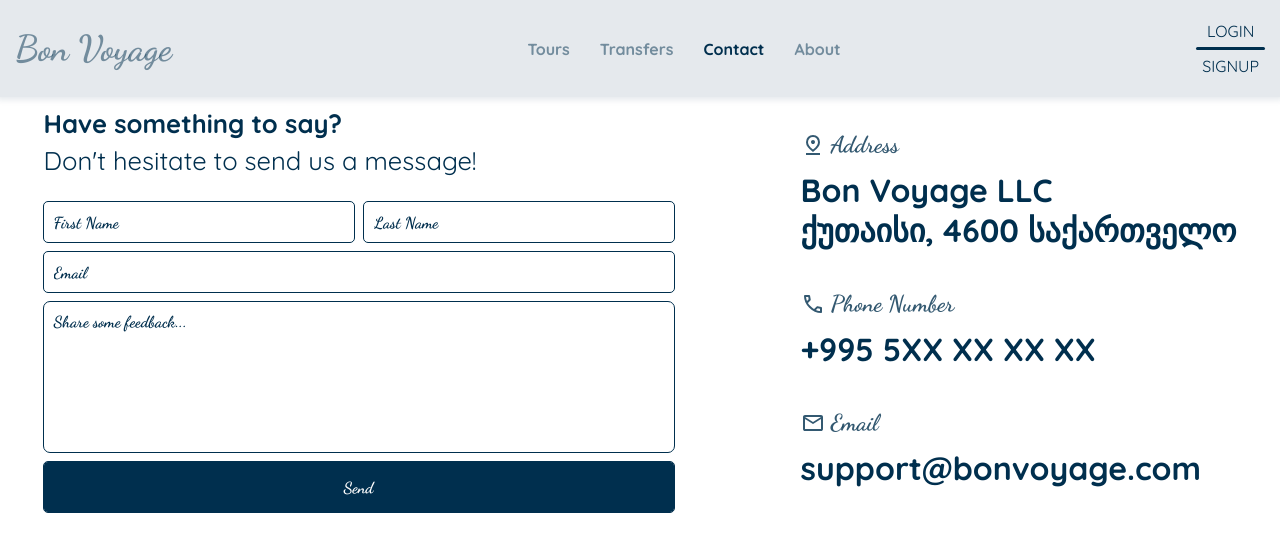
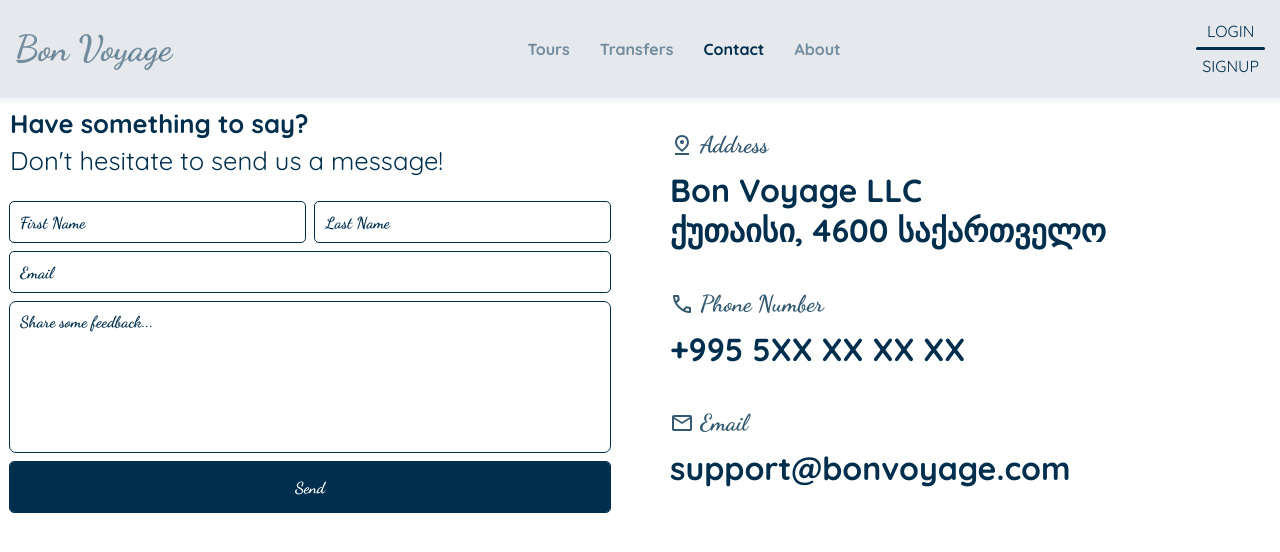
Before and after one commit to nickgabriadze/bonvoyage, a React (Vite) app in the folder front-end/: page /contact in a window 1280 px wide. Shown: the top 552 px of the page. Built offline with nearby package versions, Linux system fonts and the light colour scheme.

Commit message:
style: make contact page responsive for mobile

```diff
--- a/front-end/src/pages/contact/styles/contact.form.module.css
+++ b/front-end/src/pages/contact/styles/contact.form.module.css
@@ -2,7 +2,7 @@
     display: flex;
     flex-direction: column;
     gap: 10px;
-    width: 50%;
+    width: 100%;
 
     & h1, h4 {
         color: var(--color-main-deep-sea-navy);
--- a/front-end/src/pages/contact/styles/contact.info.module.css
+++ b/front-end/src/pages/contact/styles/contact.info.module.css
@@ -4,6 +4,7 @@
     justify-content: flex-start;
     align-items: flex-start;
     gap: 2.5rem;
+    width: 100%;
 
 
     & .eachInfoSource{
```
